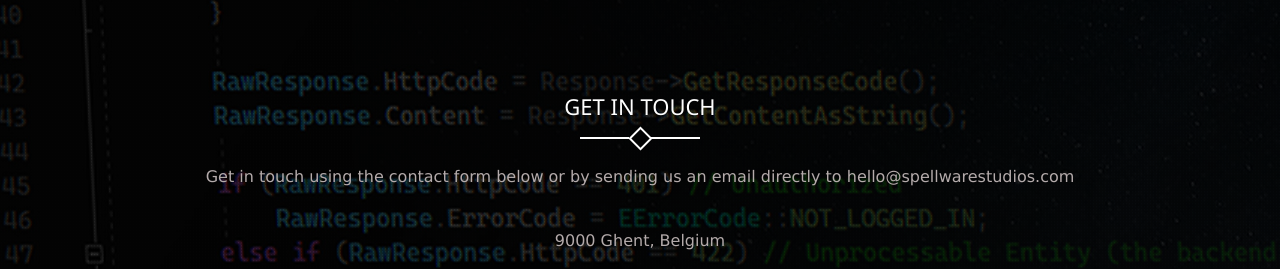
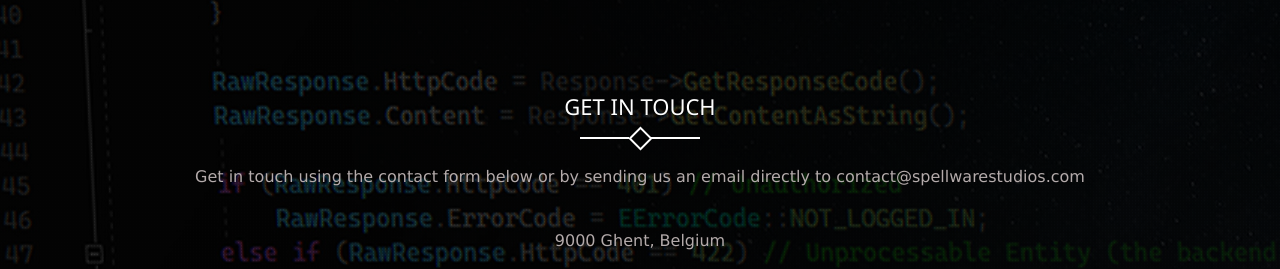
Before and after one commit to Spellware-Studios/Spellware-Studios.github.io, a website: page index.html in a window 1280 px wide. Shown: the part 2864-3133 px from the top of the page. Drawn offline with nearby package versions, Linux system fonts and the light colour scheme.

Commit message:
Changed contact email

```diff
--- a/index.html
+++ b/index.html
@@ -175,7 +175,7 @@
                     <div class="col-lg-12 col-md-12">
                         <h4>Get In Touch</h4>
                         <div class="line-separate line-white text-center"><span></span></div>
-                        <p>Get in touch using the contact form below or by sending us an email directly to <a href="mailto:hello@spellwarestudios.com">hello@spellwarestudios.com</A>
+                        <p>Get in touch using the contact form below or by sending us an email directly to <a href="mailto:contact@spellwarestudios.com">contact@spellwarestudios.com</A>
                         </p>
                         <p>9000 Ghent, Belgium</p>
                     </div> <!-- end Our Location -->
```
